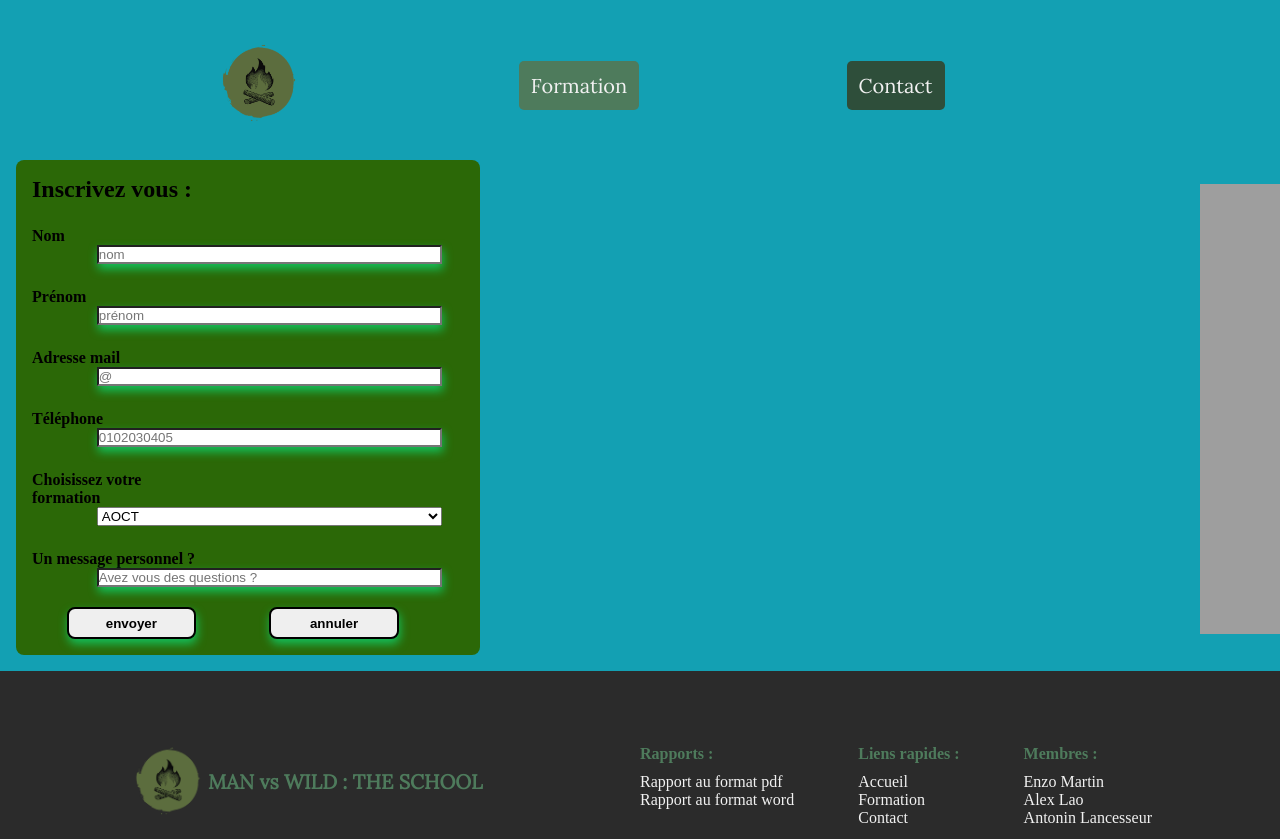
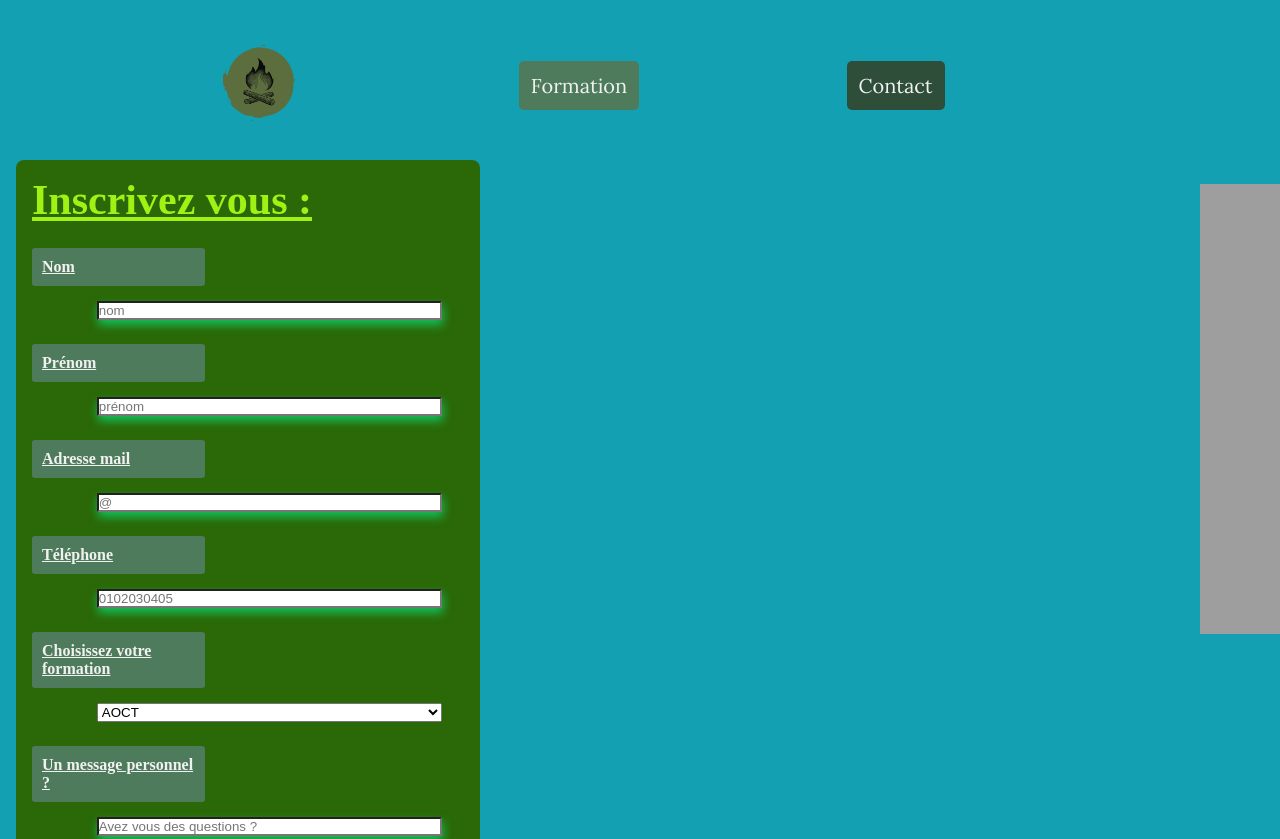
Before and after one commit to XP48/CWAC, a plain HTML site: page contact.html in a window 1280 px wide. Shown: the top 839 px of the page. Drawn offline with Linux system fonts and the light colour scheme; grey boxes are pictures that could not be loaded.

```diff
--- a/contact.html
+++ b/contact.html
@@ -15,9 +15,7 @@
         <main>
         <iframe src="https://www.google.com/maps/embed?pb=!1m18!1m12!1m3!1d32016.899280030382!2d149.62888326717456!3d-36.87322054140345!2m3!1f0!2f0!3f0!3m2!1i1024!2i768!4f13.1!3m3!1m2!1s0x6b3c19b6a81df5cb%3A0x40609b490440920!2sDevils%20Hole%20Nouvelle-Galles%20du%20Sud%202550%2C%20Australie!5e1!3m2!1sfr!2sfr!4v1698225542269!5m2!1sfr!2sfr" width="600" height="450" style="border:0;" allowfullscreen="" loading="lazy" referrerpolicy="no-referrer-when-downgrade"></iframe>
         <section id="s1">
-            <div class ="titre">
-                <h1>Inscrivez vous :</h1>
-            </div>
+            <h1 id="h1">Inscrivez vous :</h1>
             <article>
                 <form
                     action="https://webdev.iut-orsay.fr/r102/tests/formulaire/test_formulaire.php"
--- a/styles/contact.css
+++ b/styles/contact.css
@@ -17,11 +17,19 @@ body {background-color: #13a0b3;}
 	background-color:#2b6807;
 	margin-top: 10rem;
 	margin-left: 1rem;
-        margin-right: 50rem;
-        margin-bottom: 1rem;
+    margin-right: 50rem;
+    margin-bottom: 1rem;
 	padding : 1rem;
 	border-radius : 0.5rem;
+
 }
+
+#h1{
+	font-size: 42px;
+	text-decoration: underline;
+	color: #9ef315;
+}
+
 main form label{
 	margin-top : 1.5rem;
 	display : inline-block;
@@ -34,7 +42,12 @@ main input{
 }
 
 main label{
-
+	border-radius: 3px;
+    text-decoration: underline;
+    background-color: #4e7b5c;
+    color: #f1f1f1;
+    padding: 10px;
+	margin-bottom: 15px;
 }
 
 main form input, main form select{
```
Also changed, not shown: styles/index.css (+14 -2 lines).
